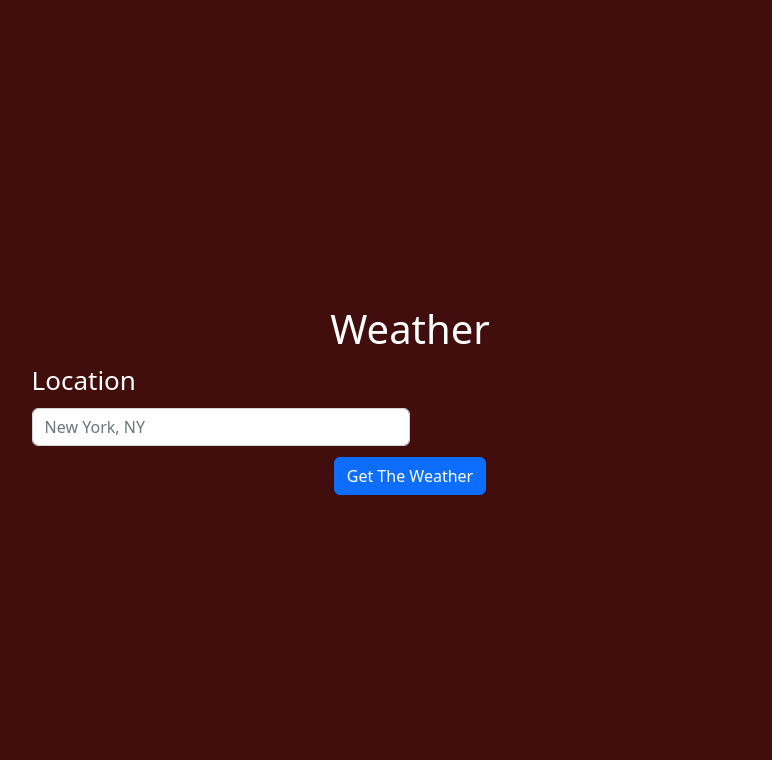
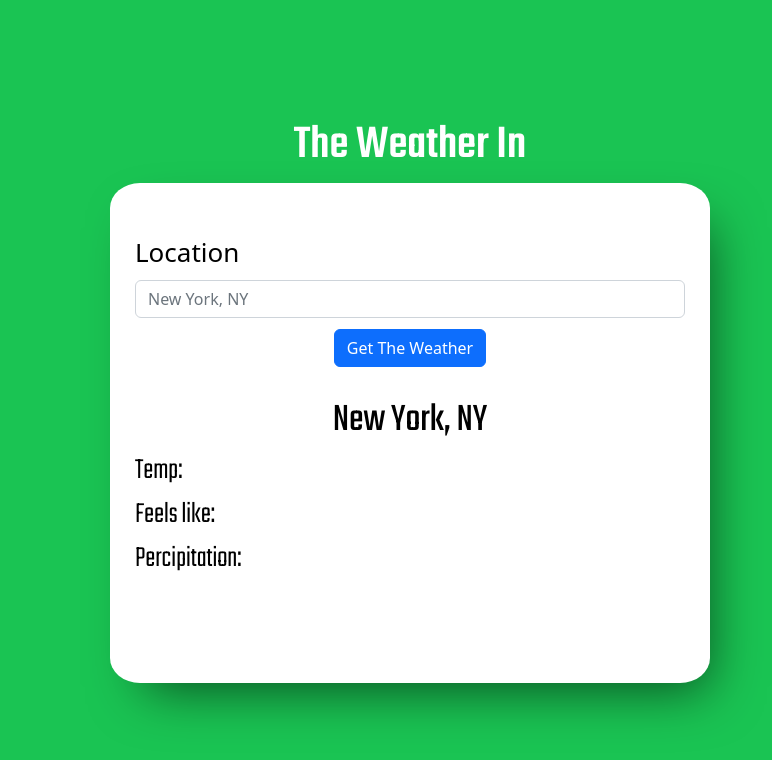
Before and after one commit to jll38/React-Weather, a React (Create React App) app: page / in a window 1280 px wide. Shown: the top 760 px of the page, without its empty margins (230-1002 px from the left). Built offline with nearby package versions, Linux system fonts and the light colour scheme; no server answers.

Commit message:
Page Format

```diff
--- a/public/index.html
+++ b/public/index.html
@@ -5,6 +5,9 @@
     <link rel="icon" href="%PUBLIC_URL%/favicon.ico" />
     <meta name="viewport" content="width=device-width, initial-scale=1" />
     <meta name="theme-color" content="#000000" />
+    <link rel="preconnect" href="https://fonts.googleapis.com">
+    <link rel="preconnect" href="https://fonts.gstatic.com" crossorigin>
+    <link href="https://fonts.googleapis.com/css2?family=Teko:wght@300;400;500&display=swap" rel="stylesheet">
     <meta
       name="description"
       content="Web site created using create-react-app"
--- a/src/App.css
+++ b/src/App.css
@@ -1,9 +1,24 @@
+h1{
+  font-family:'Teko';
+  font-weight:500;
+  font-size:48px;
+}
+h2{
+  font-family:'Teko';
+  font-weight:400;
+  font-size:40px;
+}
+h3{
+  font-family:'Teko';
+  font-size:30px;
+  font-weight:300;
+}
 .App {
   text-align: center;
 }
 
 .App-body {
-  background-color: #410d0d;
+  background-color: #1ac453;
   min-height: 100vh;
   display: flex;
   flex-direction: column;
@@ -24,6 +39,25 @@ label{
 form{
   display:inline;
 }
-#weather-container{
-  width: 61%;
+
+.w-container{
+  padding:50px 25px;
+  color:black;
+  background-color: white;
+  border-radius: 5%;
+  min-width:300px;
+  max-width: 600px;
+  margin:0 auto;
+  height:500px;
+  box-shadow: 16px 24px 53px -18px rgba(0,0,0,0.61);
+-webkit-box-shadow: 16px 24px 53px -18px rgba(0,0,0,0.61);
+-moz-box-shadow: 16px 24px 53px -18px rgba(0,0,0,0.61);
 }
+.w-sub-output{
+  padding-top:30px;
+  height:300px;
+}
+
+.w-container h3{
+  text-align:left;
+}
--- a/src/App.js
+++ b/src/App.js
@@ -8,7 +8,7 @@ function App() {
   return (
     <div className="App">
       <header className="App-body">
-        <h1>Weather</h1>
+        <h1>The Weather In</h1>
         <div className="container" id="weather-container">
           <Weather />
         </div>
--- a/src/components/weather.js
+++ b/src/components/weather.js
@@ -15,14 +15,21 @@ export default class Weather extends React.Component{
     render(){
         return(
             <>
+                <div class="w-container">
                 <Form>
-                    <Form.Group className="mb-2 w-50" controlId="formWeatherLocation">
+                    <Form.Group className="mb-2" controlId="formWeatherLocation">
                       <Form.Label>Location</Form.Label>
                         <Form.Control type="text" placeholder="New York, NY" id="weatherInput" />
                      </Form.Group>
-                     <Button variant="primary" onClick={() => {getWeather(document.getElementById('weatherInput').value)}}>Get The Weather</Button>
+                     <Button variant="primary" onClick={() => {handleLocation(document.getElementById('weatherInput').value)}}>Get The Weather</Button>
                 </Form>
-                <div id="weatherOutput"></div>
+                <div class="w-sub-output">
+                    <h2>New York, NY</h2>
+                    <h3>Temp: </h3>
+                    <h3>Feels like: </h3>
+                    <h3>Percipitation: </h3>
+                </div>
+                </div>
             </>
         )
     }
@@ -32,12 +39,14 @@ export default class Weather extends React.Component{
 async function handleLocation(props){
    const weatherRes = await fetch(`http://api.openweathermap.org/geo/1.0/direct?q=${props}&limit=5&appid=${config.WeatherAPIKey}`)
    .then((response) => response.json())
-   .then((data) =>console.log(data))
+   .then((data) => getWeather(data));
+
+
 }
 
 
 function getWeather(props){
-    const location = handleLocation(props)
+    console.log(`Getting weather ${JSON.stringify(props)}`)
     const weatherInfo = (
         <>
             {props && <h1>Displaying Weather for: {props}</h1>}
@@ -47,6 +56,5 @@ function getWeather(props){
     )
     return(
         ReactDOM.render(weatherInfo,document.getElementById("weatherOutput"))
-
     );
 }
```
